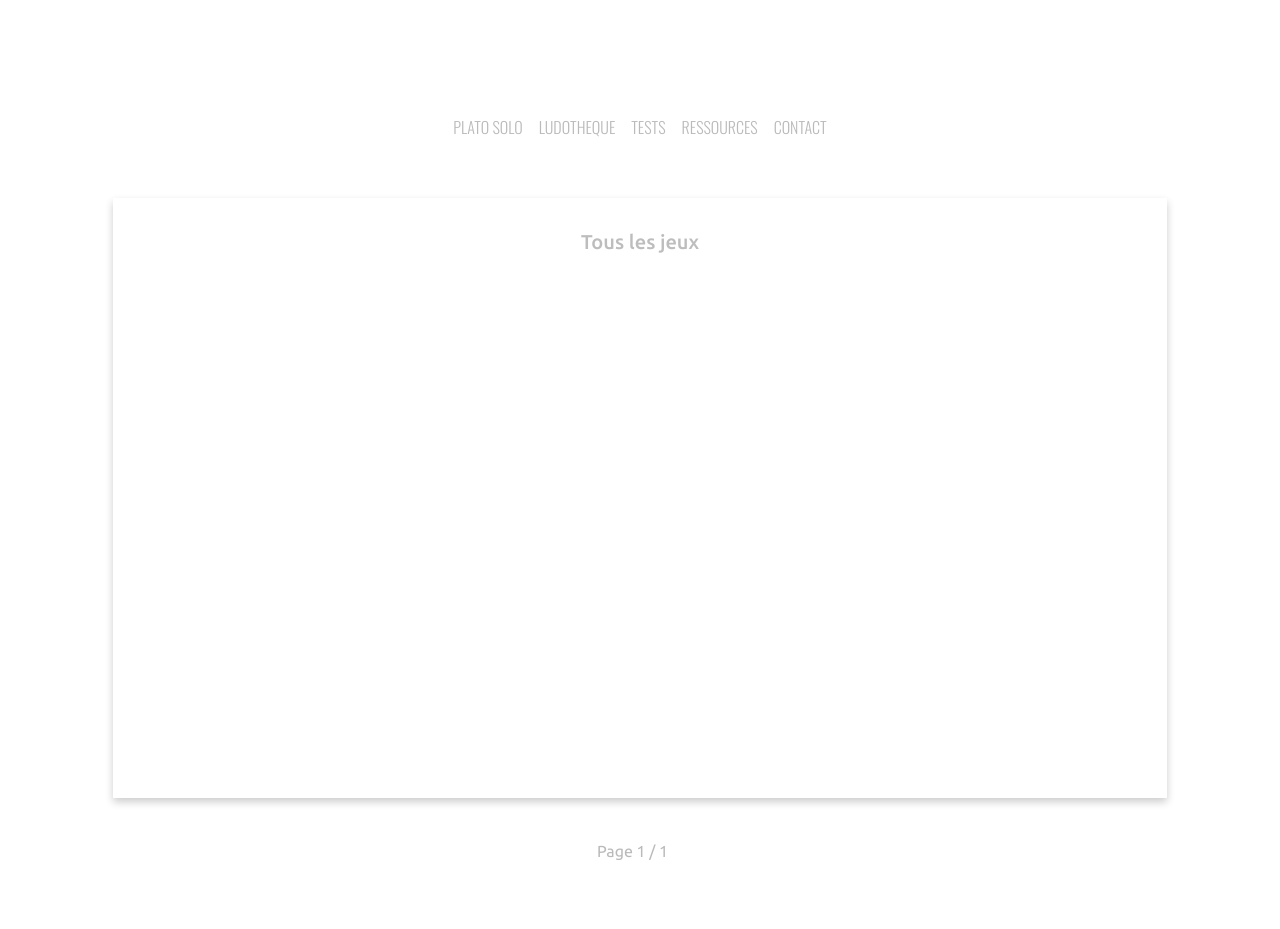
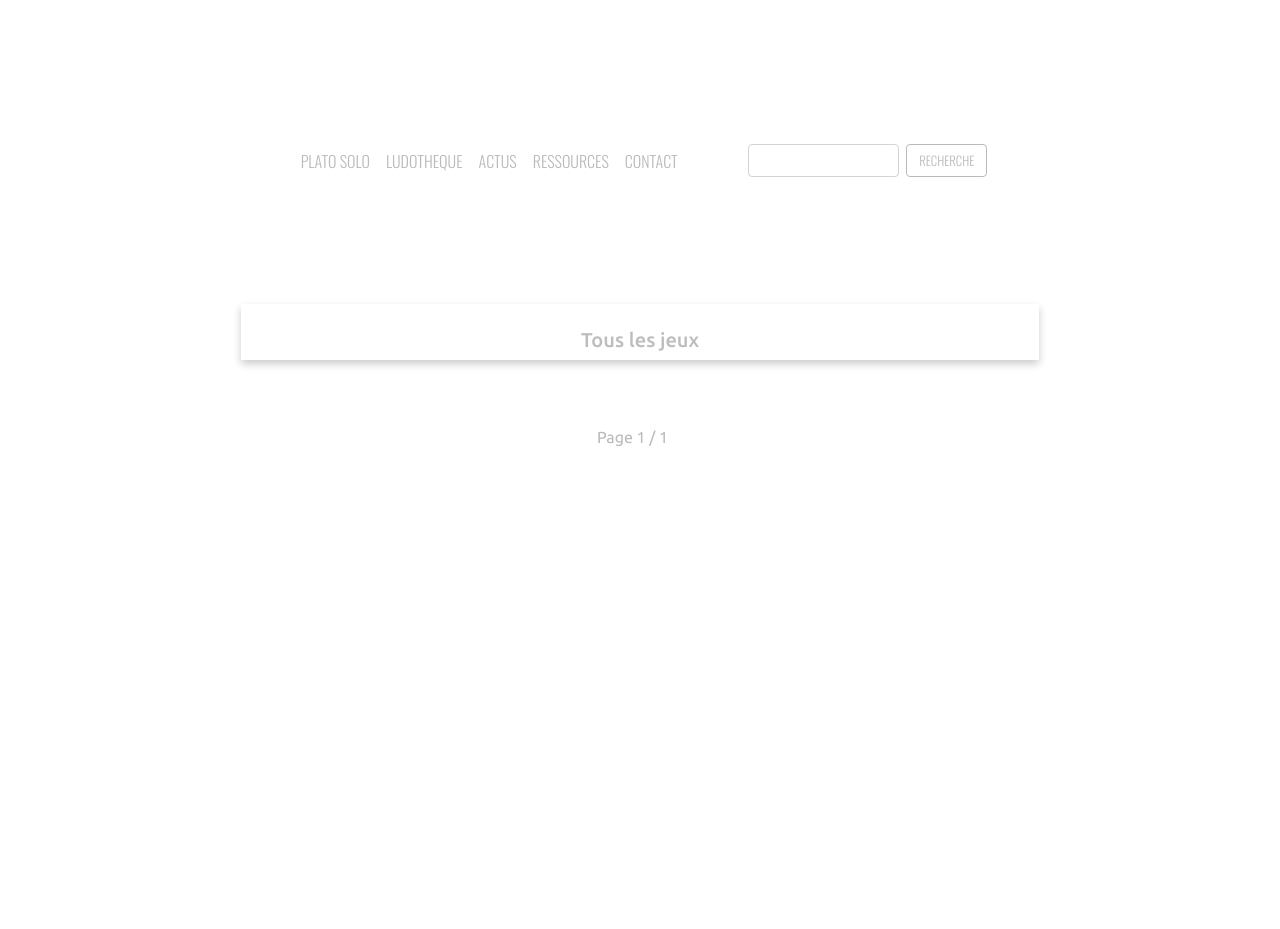
Before and after one commit to dardevetdidier/Ludotheque, a Django app: page /ludotheque/ in a window 1280 px wide. After the commit the page ends 446 px from the top, so only its background shows below. Run offline with Django 3.2, Linux system fonts and the light colour scheme; data that the repository does not hold is empty; some libraries are stand-ins or nearby versions.

Commit message:
Add search field in navbar. Modify home page and create links to displaythe content of last posts

```diff
--- a/blog/static/css/style.css
+++ b/blog/static/css/style.css
@@ -1,21 +1,21 @@
 body {
     font-family: 'Ubuntu', sans-serif;
+    scroll-behavior: smooth;
 }
-
 
 /*NAVBAR*/
 
 .navbar {
-    align-items: flex-end;
+    /*align-items: flex-end;*/
     font-family: 'Oswald', sans-serif;
     font-weight: 300;
-    padding: 1% 7%;
+    padding-top: 7%;
     background-color: white;
-    height: 20vh;
+    height: 30vh;
 }
 
 .navbar a {
-    color: #bababa
+    color: #bababa;
 }
 
 .navbar a:hover {
@@ -27,9 +27,26 @@ body {
 
 .menu{
     justify-content: center;
-
 }
 
+.search-nav {
+    padding-left: 5%;
+}
+.search-nav input{
+    color: #bababa;
+    font-size: 0.8rem;
+}
+.form-control:focus {
+  border-color: #bababa;
+  box-shadow: inset 0 1px 1px rgba(0, 0, 0, 0.075), 0 0 8px rgba(186, 186, 186, 0.6);
+}
+.search-nav button {
+    margin-left: 3%;
+    font-weight: 300;
+    color: #bababa;
+    font-size: 0.8rem;
+    border: #bababa 1px solid;
+}
 
 /*ACCUEIL */
 
@@ -40,7 +57,7 @@ h5 {
 }
 
 .last-content {
-    padding: 3% 10%;
+    padding: 5% 20%;
 }
 
 .last-row {
@@ -49,16 +66,24 @@ h5 {
 .last-games-cards, .last-actus-cards {
     display: flex;
     justify-content: center;
-    padding: 3% 0;
+    padding: 3% 3%;
 }
 
+
+
+/*.last-news-col {*/
+/*    height: 75vh;*/
+/*    overflow-y: scroll;*/
+/*}*/
 .last-game-col, .last-news-col {
     height: 75vh;
-    overflow-y: scroll;
     padding: 0;
     box-shadow: 0 4px 8px 0 rgba(0, 0, 0, 0.2);
 }
-
+.games-col, .news-col, .games-col-search {
+    padding: 0;
+    box-shadow: 0 4px 8px 0 rgba(0, 0, 0, 0.2);
+}
 .card-header-news {
     display: flex;
     justify-content: center;
@@ -80,27 +105,29 @@ h5 {
     padding: 2% 0 2% 4%;
 }
 
-.card-header-game h3 {
-    margin: 0 0 0 5%;
-    font-size: 2.5rem;
+.card-header-game h4 {
+    margin: 0 0 0 3%;
 }
+
 .card-header-news h4 {
     margin: 2% 0 2% 0;
 }
+
 .card-body  {
     padding: 0;
 }
+
 .last-game-card {
     box-shadow: 0 4px 8px 0 rgba(0, 0, 0, 0.2);
     padding: 0;
 }
+
 .last-game-image, .last-library-image {
     display: flex;
     align-items: center;
     max-width: 20%;
     margin-right: 1%;
 }
-
 
 .card-date-add {
     font-size: 0.7rem;
@@ -109,13 +136,8 @@ h5 {
 
 /*LUDOTHEQUE*/
 
-.library-content {
-    display: flex;
-    padding: 3% 10%;
-}
-
 .last-library-image {
-    max-width: 10%;
+    max-width: 12%;
 }
 
 .pagination {
@@ -129,14 +151,32 @@ h5 {
 }
 
 .step-links {
-    width: 15%;
+    width: 10%;
     justify-content: space-between;
 }
+
 .current {
     vertical-align: center;
     padding: 1%;
 }
+
 .current p {
     margin: 0;
     color: #bababa;
 }
+
+/*SEARCH*/
+
+.back-btn {
+    font-family: 'Oswald', sans-serif;
+    font-weight: 300;
+    padding: 0.5% 2%;
+    margin: 2%;
+    color: #bababa;
+    font-size: 0.8rem;
+    border: #bababa 1px solid;
+}
+
+.games-col-search p{
+    text-align: center;
+}
--- a/blog/templates/blog/game_library.html
+++ b/blog/templates/blog/game_library.html
@@ -7,20 +7,20 @@
 <div class="last-content container-fluid">
     <div class="last-row row">
 
-        <div class="last-game-col col-lg-12">
+        <div class="games-col col-lg-12">
             <h5>Tous les jeux</h5>
 
             {% for game in page_obj %}
                 <div class="last-games-cards container-fluid">
 
-                    <div class="last-game-card card" style="width: 60rem;">
+                    <div class="last-game-card card" style="width: 50rem;">
 
-                        <div class="card-header-game">
+                        <div class="card-header-game" id="{{ game.id }}">
 
                             <div class="last-library-image">
                                 <img src="{{ game.image.url }}" class="img-fluid rounded-circle" alt="illustration jeu">
                             </div>
-                            <h3 class="card-title">{{ game }}</h3>
+                            <h4 class="card-title">{{ game }}</h4>
                         </div>
 
                         <div class="card-body">
--- a/blog/urls.py
+++ b/blog/urls.py
@@ -5,5 +5,6 @@ from . import views
 
 urlpatterns = [
     path('', views.index, name='index'),
-    path('ludotheque/', views.game_library, name='ludotheque')
+    path('ludotheque/', views.game_library, name='ludotheque'),
+    path('search/', views.search, name='search'),
 ]
--- a/blog/views.py
+++ b/blog/views.py
@@ -2,8 +2,6 @@ from django.core.paginator import Paginator
 from django.shortcuts import render
 
 from .models import Game, all_games, all_news
-
-
 
 
 def index(request):
@@ -29,3 +27,22 @@ def game_library(request):
     page_obj = paginator.get_page(page_number)
 
     return render(request, 'blog/game_library.html', {'page_obj': page_obj})
+
+
+def search(request):
+    query = request.GET.get('query')
+    if not query:
+        games = Game.objects.all()
+    else:
+        games = Game.objects.filter(title__icontains=query)
+    if not games.exists():
+        games = Game.objects.filter(author__last_name__icontains=query)
+
+    query_title = f"{query}"
+
+    context = {
+        'games': games,
+        'query_title': query_title
+    }
+
+    return render(request, 'blog/search.html', context)
--- a/ludotheque/templates/ludotheque/base.html
+++ b/ludotheque/templates/ludotheque/base.html
@@ -45,7 +45,7 @@
                             <a class="nav-link" href="{% url 'ludotheque' %}">LUDOTHEQUE</a>
                         </li>
                         <li class="nav-item">
-                            <a class="nav-link" href="#">TESTS</a>
+                            <a class="nav-link" href="#">ACTUS</a>
                         </li>
                         <li class="nav-item">
                             <a class="nav-link" href="#">RESSOURCES </a>
@@ -53,6 +53,11 @@
                             <a class="nav-link" href="#">CONTACT </a>
                         </li>
                     </ul>
+                    <form class="search-nav d-flex" action="{% url 'search' %}" method="get" accept-charset="utf-8">
+
+                        <input class="form-control me-2" type="search"  name="query" aria-label="Search">
+                        <button class="btn btn-outline-dark" type="submit">RECHERCHE</button>
+                    </form>
 
 {#                    <ul class="nav-logout navbar-nav">#}
 {#                        <li class="nav-item">#}
```
Also changed, not shown: blog/templates/blog/index.html (+25 -19 lines), blog/templates/blog/search.html (added, +62 -0 lines).
